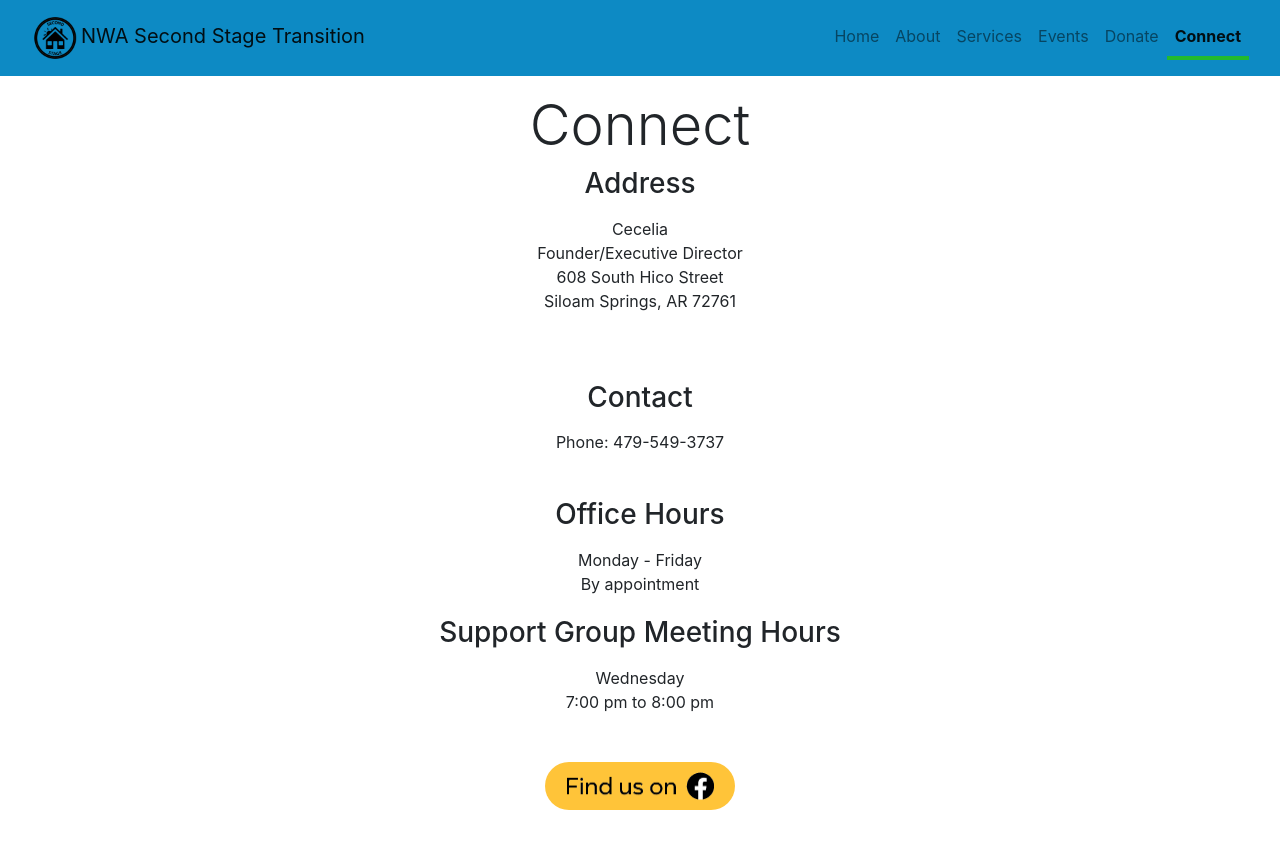
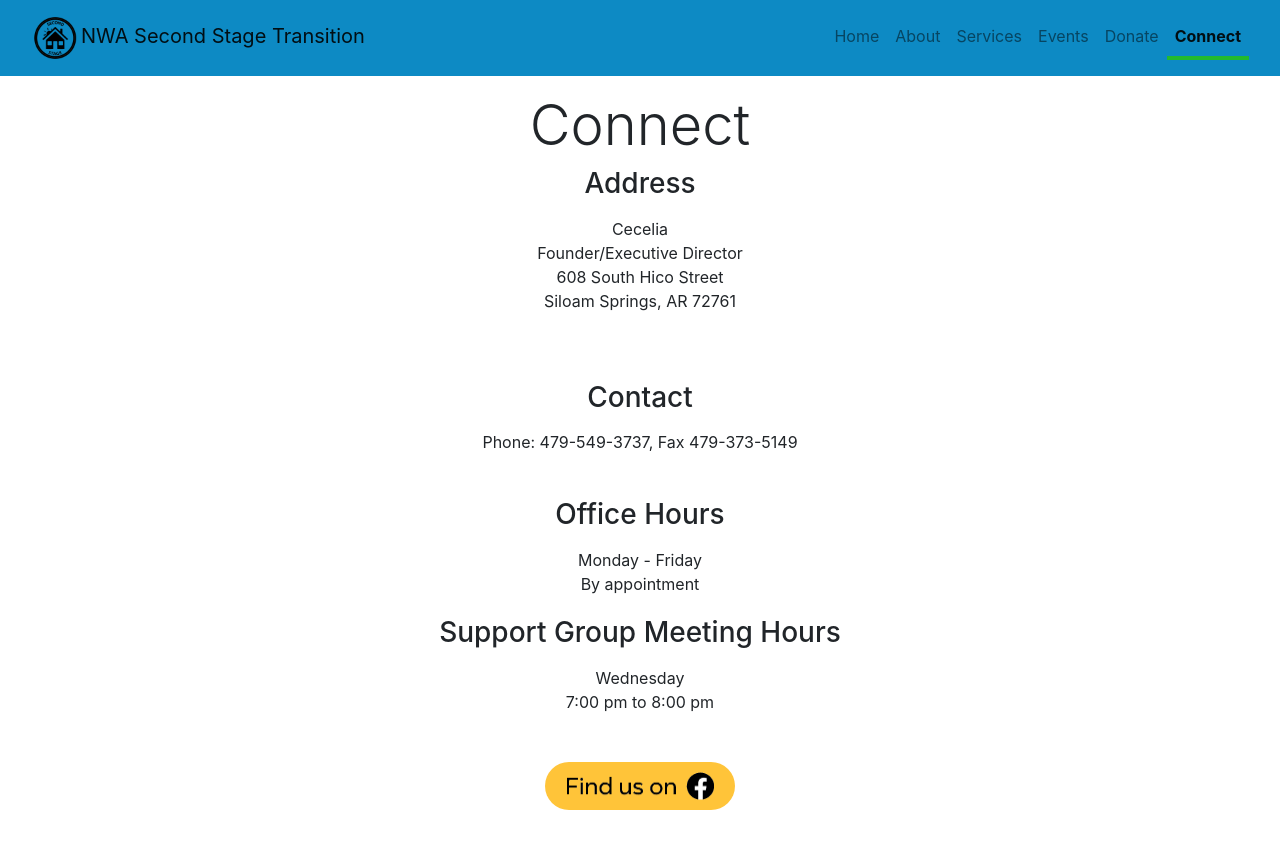
Before and after one commit to nwa-second-stage-transition/nwa-second-stage-transition.github.io, a Jekyll site: the page connect.html, which Jekyll copies as it is, in a window 1280 px wide and 900 px high, cut to the strip 0-842 px from the top of the window. Built offline with Jekyll 4.4.1, drawn with Linux system fonts in a browser that asks for light colours; nearby versions of some CDN libraries.

Commit message:
Update connect.html

```diff
--- a/connect.html
+++ b/connect.html
@@ -117,7 +117,7 @@
         </h3>
         <p class="lead">
           <div class="pb-1">
-          Phone: 479-549-3737<br>
+          Phone: 479-549-3737, Fax 479-373-5149<br>
 
           </div>
         </p>
```
